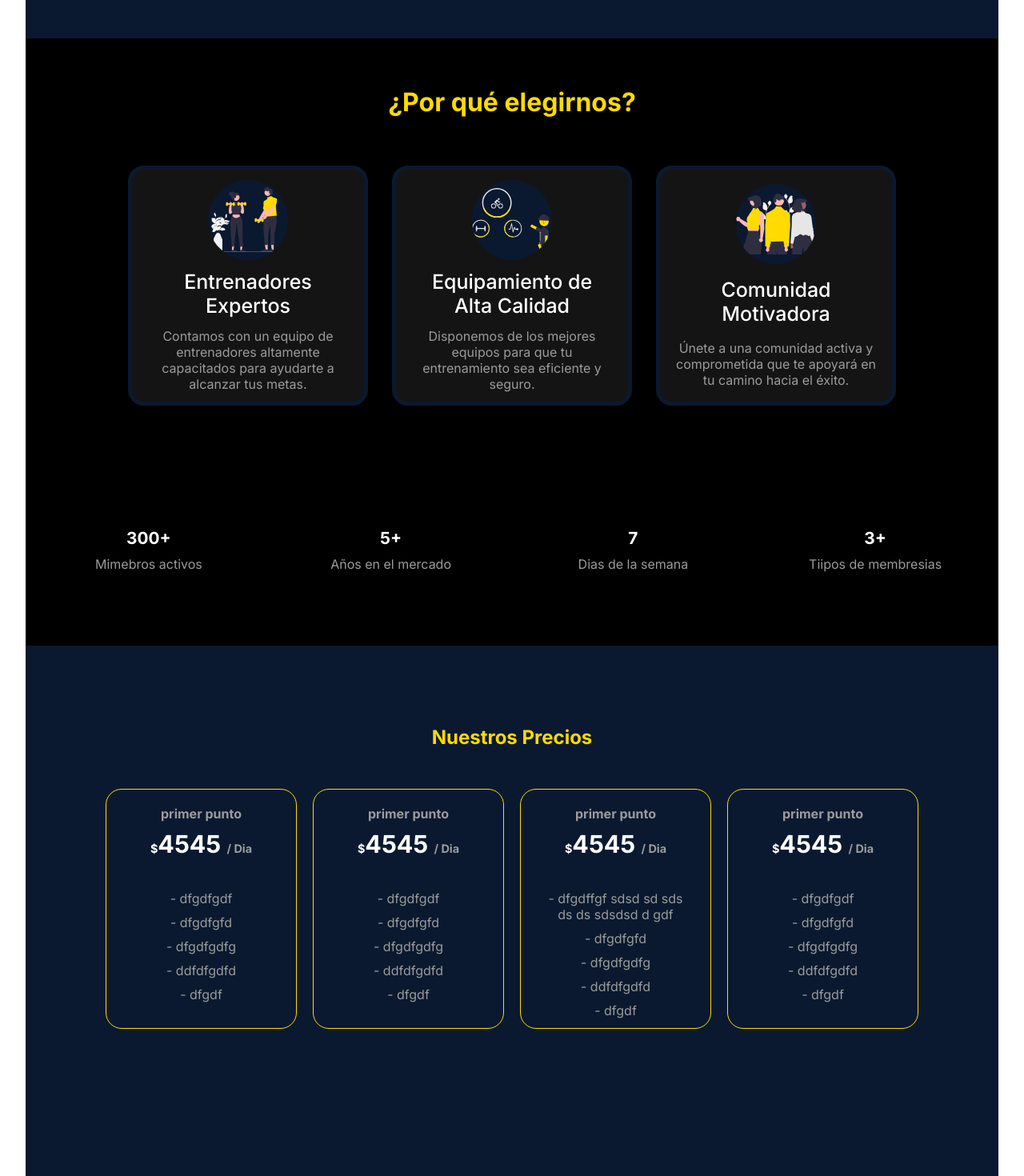
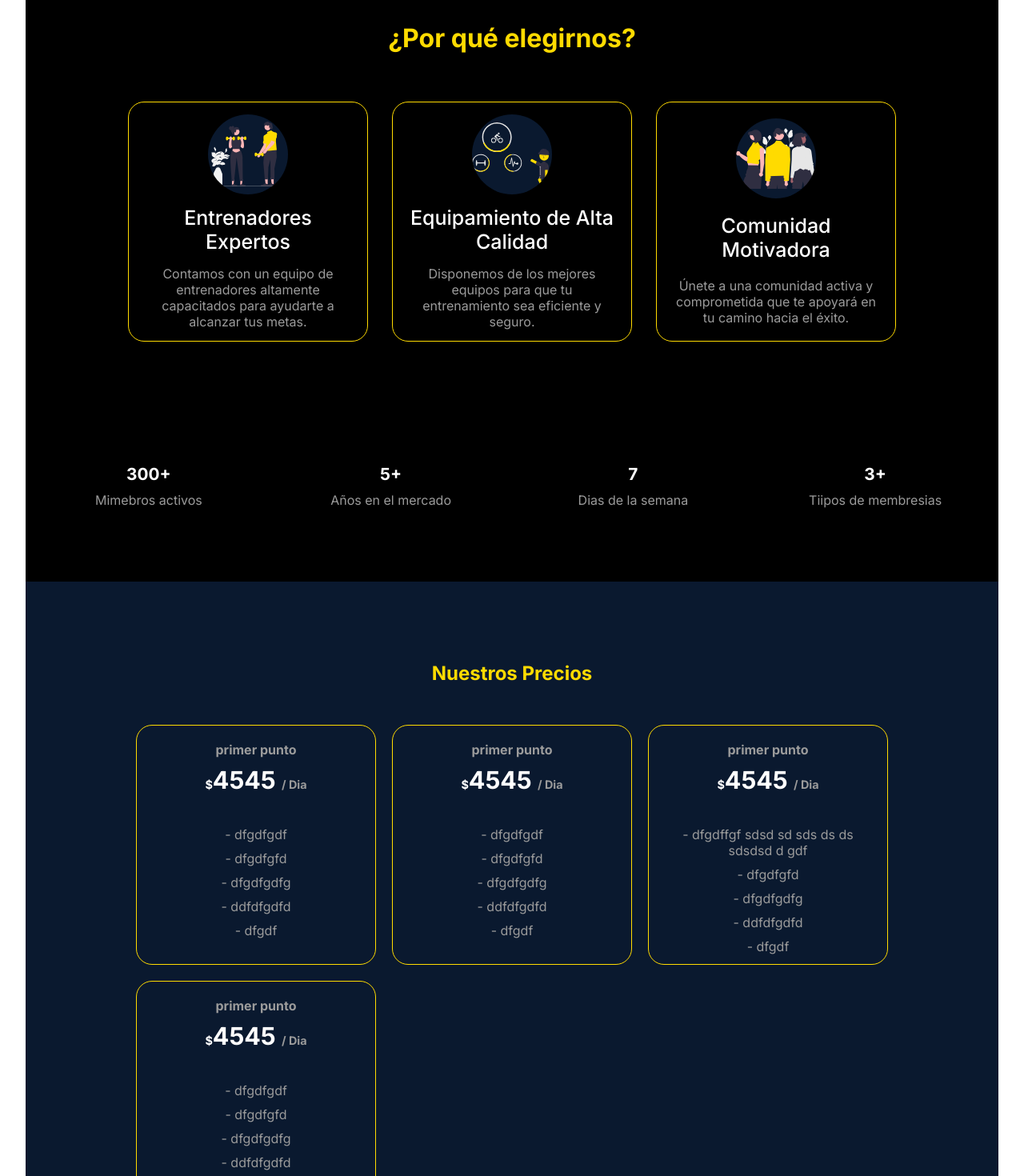
Before and after one commit to pabloocampo1/GymManager-Front-end, a React (Vite) app: page / in a window 1280 px wide. Shown: the part 1440-2910 px from the top of the page at 80% size. Built offline with nearby package versions, Linux system fonts and the light colour scheme; a web font is replaced by a local one.

Commit message:
creacion de about us del home

```diff
--- a/src/Pages/SectionHomePages/AboutUsHome/AboutUsHome.module.css
+++ b/src/Pages/SectionHomePages/AboutUsHome/AboutUsHome.module.css
@@ -168,6 +168,37 @@
   font-size: 15;
 }
 
+@media (min-width: 1200px) {
+  .aboutUs_section {
+    height: 70vh;
+
+  }
+  .aboutUs_section_text {
+    width: 50%;
+    height: 50%;
+
+  }
+  .aboutUs_section_image {
+    width: 50%;
+    height: 50%;
+
+  }
+  /* why choose us */
+
+  .card {
+
+    background-color: rgb(0, 0, 0);
+    border: 1px solid var(--primary-color);
+    text-align: center;
+
+  }
+
+
+
+
+
+}
+
 @media (max-width: 999px) {
   .aboutUs_section_text{
     height: auto;
@@ -182,6 +213,9 @@
     padding-top: 20px;
     padding-bottom: 20px;
   }
+
+
+
 }
 
 
--- a/src/Pages/SectionHomePages/PriceMembreshipHome/PriceMembership.module.css
+++ b/src/Pages/SectionHomePages/PriceMembreshipHome/PriceMembership.module.css
@@ -56,3 +56,21 @@
     padding-bottom: 10px;
     list-style: none;
 }
+
+
+@media (min-width: 1200px) {
+
+    .tipePrice_container{
+        width: 100%;
+        height: auto;
+        display: grid;
+        grid-template-columns: repeat(auto-fit, minmax(200px, 300px));
+        gap: 20px;
+        align-items: center;
+        justify-content: center;
+    }
+
+
+
+
+  }
--- a/src/Pages/SectionHomePages/PriceMembreshipHome/PriceMembershipHome.jsx
+++ b/src/Pages/SectionHomePages/PriceMembreshipHome/PriceMembershipHome.jsx
@@ -5,6 +5,7 @@ import { useInView } from "react-intersection-observer";
 
 const PriceMembershipHome = () => {
     const { ref, inView } = useInView({ triggerOnce: true, threshold: 0.5 });
+    console.log(motion)
     return (
         <div className={style.priceMembership_container}>
             <h2  className={style.h2_title}>
```
